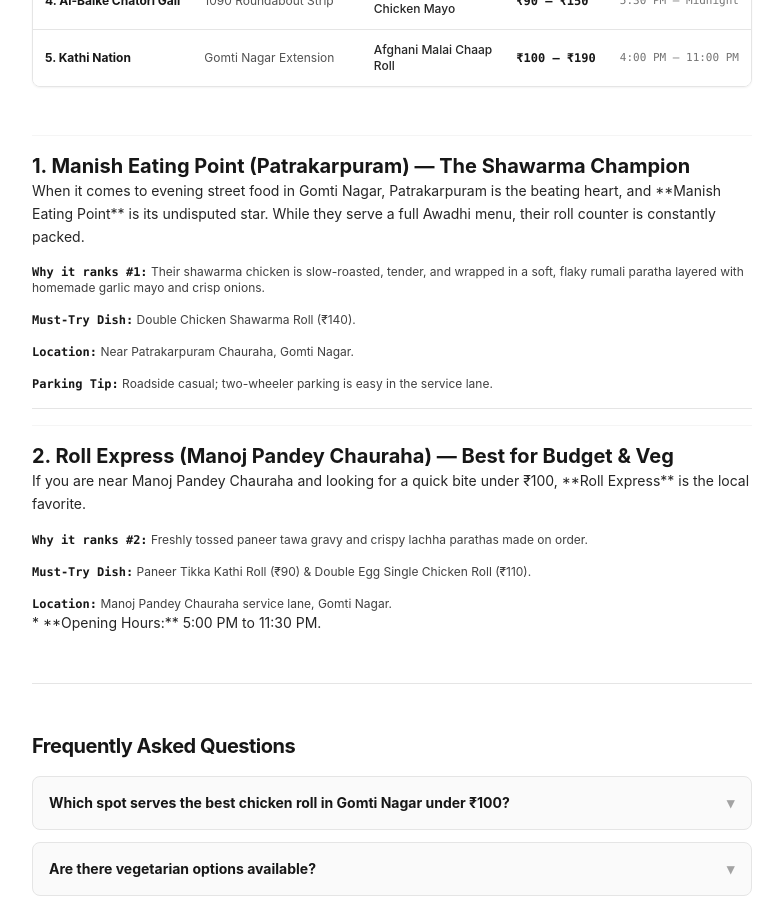
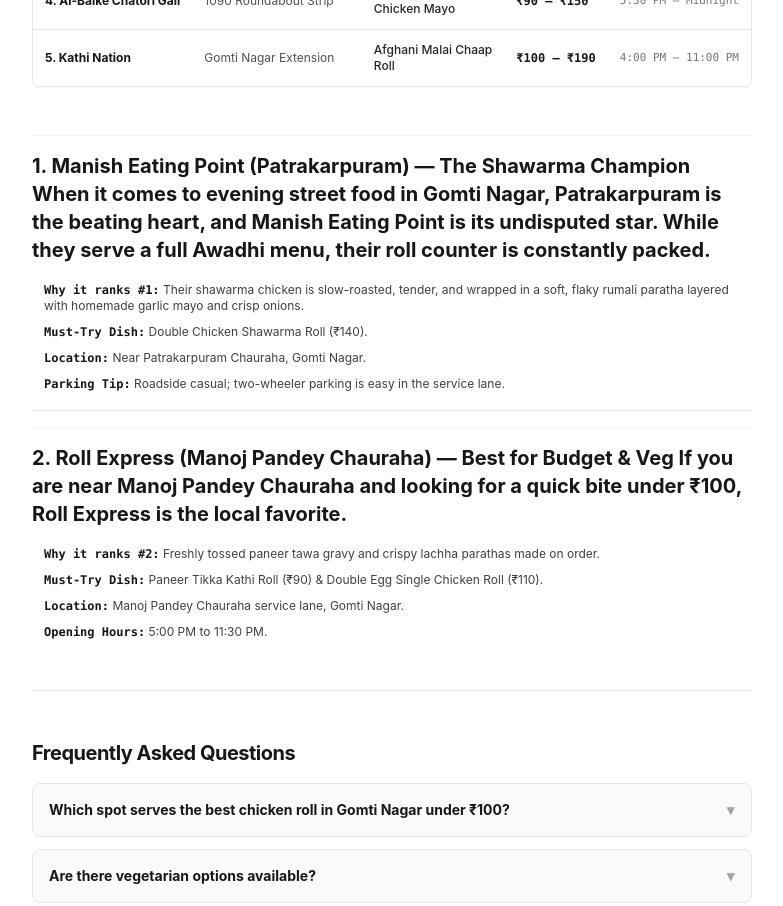
Before and after one commit to RITIKSINGH-DEOS/LucknowKaChaska, a Next.js app: page /posts/best-rolls-in-gomti-nagar in a window 1280 px wide. Shown: the part 1400-2306 px from the top of the page, without its empty margins (248-1031 px from the left). Built offline with nearby package versions, Linux system fonts and the light colour scheme; no server answers.

Commit message:
fix(render): convert raw markdown asterisks to semantic bold tags

```diff
--- a/src/app/posts/[slug]/page.tsx
+++ b/src/app/posts/[slug]/page.tsx
@@ -3,6 +3,7 @@ import { notFound } from "next/navigation";
 import Link from "next/link";
 import Image from "next/image";
 import { getAllPostRecords, getPostRecordBySlug } from "@/lib/posts";
+import { parseMarkdownToHtml, formatInlineMarkdown } from "@/lib/markdown";
 
 interface PostPageProps {
   params: Promise<{
@@ -203,8 +204,8 @@ export default async function PostDetailPage({ params }: PostPageProps) {
               Quick Verdict
             </span>
           </div>
-          <p className="text-sm font-medium text-neutral-800 leading-relaxed">
-            {post.quickVerdict}
+          <p className="text-sm font-medium text-neutral-800 leading-relaxed" dangerouslySetInnerHTML={{ __html: formatInlineMarkdown(post.quickVerdict) }}>
+
           </p>
         </div>
       )}
@@ -257,11 +258,11 @@ export default async function PostDetailPage({ params }: PostPageProps) {
         <div
           className="prose prose-neutral max-w-none space-y-4"
           dangerouslySetInnerHTML={{
-            __html: post.contentMarkdown
-              .replace(/## (.*?)\n/g, '<h2 class="text-xl font-bold text-neutral-900 pt-4 mt-6 border-t border-neutral-100">$1</h2>')
-              .replace(/\* \*\*(.*?):\*\* (.*?)\n/g, '<div class="text-xs my-1.5"><strong class="text-neutral-900 font-mono">$1:</strong> <span class="text-neutral-700">$2</span></div>')
-              .replace(/\n\n/g, "<p class='text-sm text-neutral-700 leading-relaxed my-3'></p>")
-              .replace(/---/g, '<hr class="my-6 border-neutral-200" />'),
+            __html: parseMarkdownToHtml(post.contentMarkdown),
+
+
+
+
           }}
         />
       </section>
--- /dev/null
+++ b/src/lib/markdown.ts
@@ -0,0 +1,82 @@
+// ========================================================
+// File: src/lib/markdown.ts
+// Purpose: Lightweight, zero-dependency Markdown parser for Food Guides
+// ========================================================
+
+/**
+ * Formats inline Markdown patterns (**bold**, *italic*, `code`) into HTML.
+ */
+export function formatInlineMarkdown(text: string): string {
+  if (!text) return "";
+  return text
+    // Bold: **text**
+    .replace(/\*\*(.*?)\*\*/g, '<strong class="font-bold text-neutral-900">$1</strong>')
+    // Italic: *text* (excluding already formatted HTML tags)
+    .replace(/(?<!\*)\*(?!\*)(.*?)(?<!\*)\*(?!\*)/g, '<em class="italic text-neutral-800">$1</em>')
+    // Inline code: `code`
+    .replace(/`(.*?)`/g, '<code class="bg-neutral-100 px-1 py-0.5 rounded text-xs font-mono text-neutral-800">$1</code>');
+}
+
+/**
+ * Parses full article Markdown into clean semantic HTML with styling.
+ */
+export function parseMarkdownToHtml(markdown: string): string {
+  if (!markdown) return "";
+
+  // Normalize line breaks
+  const normalized = markdown.replace(/\r\n/g, "\n");
+  const blocks = normalized.split(/\n\n+/);
+
+  const htmlBlocks = blocks.map((block) => {
+    const trimmed = block.trim();
+    if (!trimmed) return "";
+
+    // Horizontal Rule
+    if (trimmed === "---" || trimmed === "***") {
+      return '<hr class="my-6 border-neutral-200" />';
+    }
+
+    // Headings
+    if (trimmed.startsWith("### ")) {
+      const headingText = formatInlineMarkdown(trimmed.slice(4));
+      return `<h3 class="text-base font-bold text-neutral-900 pt-2 mt-4">${headingText}</h3>`;
+    }
+    if (trimmed.startsWith("## ")) {
+      const headingText = formatInlineMarkdown(trimmed.slice(3));
+      return `<h2 class="text-xl font-bold text-neutral-900 pt-4 mt-6 border-t border-neutral-100">${headingText}</h2>`;
+    }
+    if (trimmed.startsWith("# ")) {
+      const headingText = formatInlineMarkdown(trimmed.slice(2));
+      return `<h1 class="text-2xl font-black text-neutral-900 mb-4">${headingText}</h1>`;
+    }
+
+    // List or Key-Value Bullets block
+    const lines = trimmed.split("\n");
+    const isBulletList = lines.every((line) => line.trim().startsWith("* ") || line.trim().startsWith("- "));
+
+    if (isBulletList) {
+      const renderedLines = lines.map((line) => {
+        const rawItem = line.trim().replace(/^[\*\-]\s+/, "");
+        // Check for "* **Key:** Value"
+        const keyValueMatch = rawItem.match(/^\*\*(.*?):\*\*\s*(.*)$/);
+        if (keyValueMatch) {
+          const key = keyValueMatch[1];
+          const value = formatInlineMarkdown(keyValueMatch[2]);
+          return `<div class="text-xs my-2 pl-3 border-l-2 border-neutral-300 py-0.5"><strong class="text-neutral-900 font-mono font-bold">${key}:</strong> <span class="text-neutral-700">${value}</span></div>`;
+        }
+        return `<li class="text-xs my-1 text-neutral-700">${formatInlineMarkdown(rawItem)}</li>`;
+      });
+
+      // If it contains regular <li> items, wrap with <ul>
+      if (renderedLines.some((l) => l.startsWith("<li"))) {
+        return `<ul class="list-disc pl-5 my-3 space-y-1">${renderedLines.join("")}</ul>`;
+      }
+      return `<div class="my-3 space-y-1.5">${renderedLines.join("")}</div>`;
+    }
+
+    // Regular Paragraph
+    return `<p class="text-sm text-neutral-700 leading-relaxed my-3">${formatInlineMarkdown(trimmed)}</p>`;
+  });
+
+  return htmlBlocks.filter(Boolean).join("\n");
+}
```
